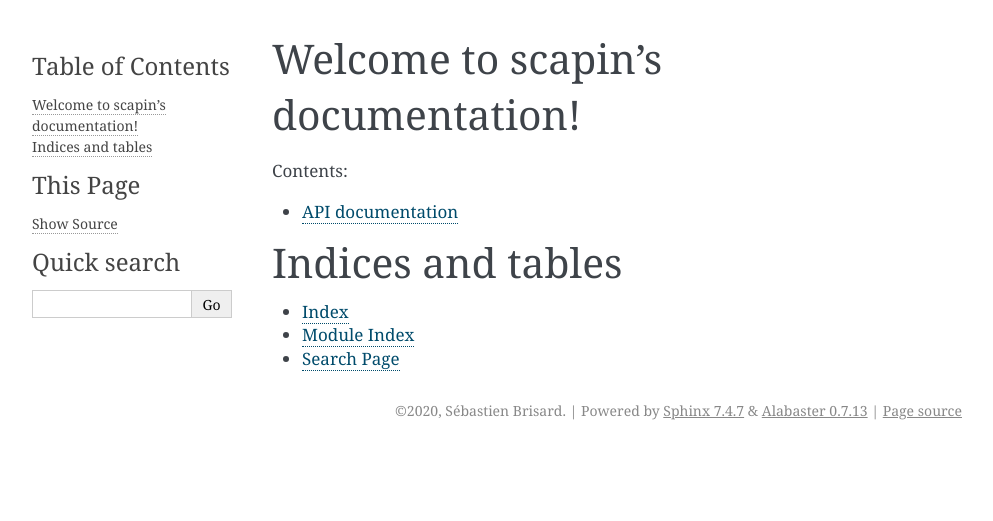
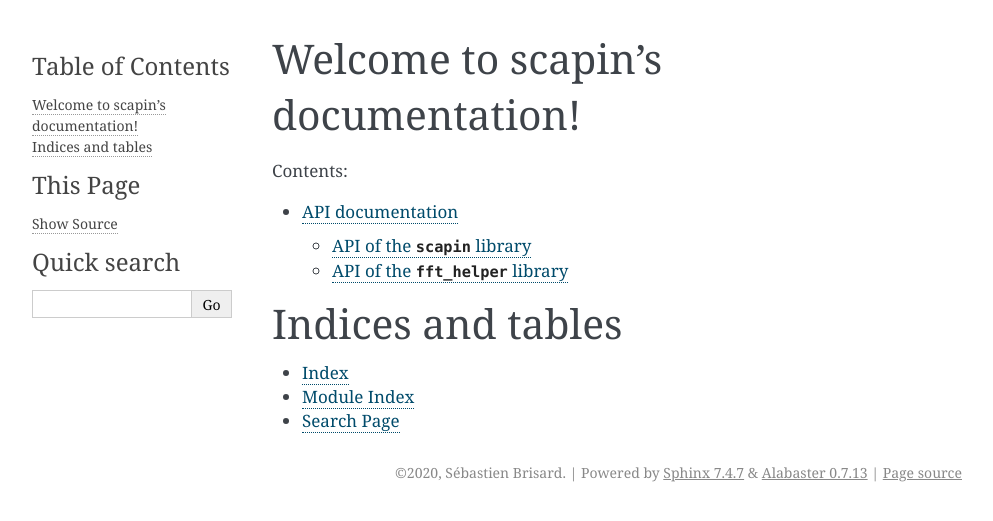
Before and after one commit to sbrisard/scapin, a Sphinx documentation site: the page built from sphinx/index.rst, in a window 1280 px wide. Shown: the top 521 px of the page, without its empty margins (148-1141 px from the left). Built offline with Sphinx 7.4.7, drawn with Linux system fonts in a browser that asks for light colours; pages that are not in the unit, such as notebooks, are missing from menus.

Commit message:
Clean-up sphinx docs

```diff
--- a/sphinx/api.rst
+++ b/sphinx/api.rst
@@ -2,8 +2,15 @@
 API documentation
 #################
 
+API of the ``scapin`` library
+=============================
+
 .. autodoxygenfile:: scapin.hpp
    :project: scapin
 
+
+API of the ``fft_helper`` library
+=================================
+
 .. autodoxygenfile:: fft_helper.hpp
    :project: scapin
```
Also changed, not shown: 1 other file.
